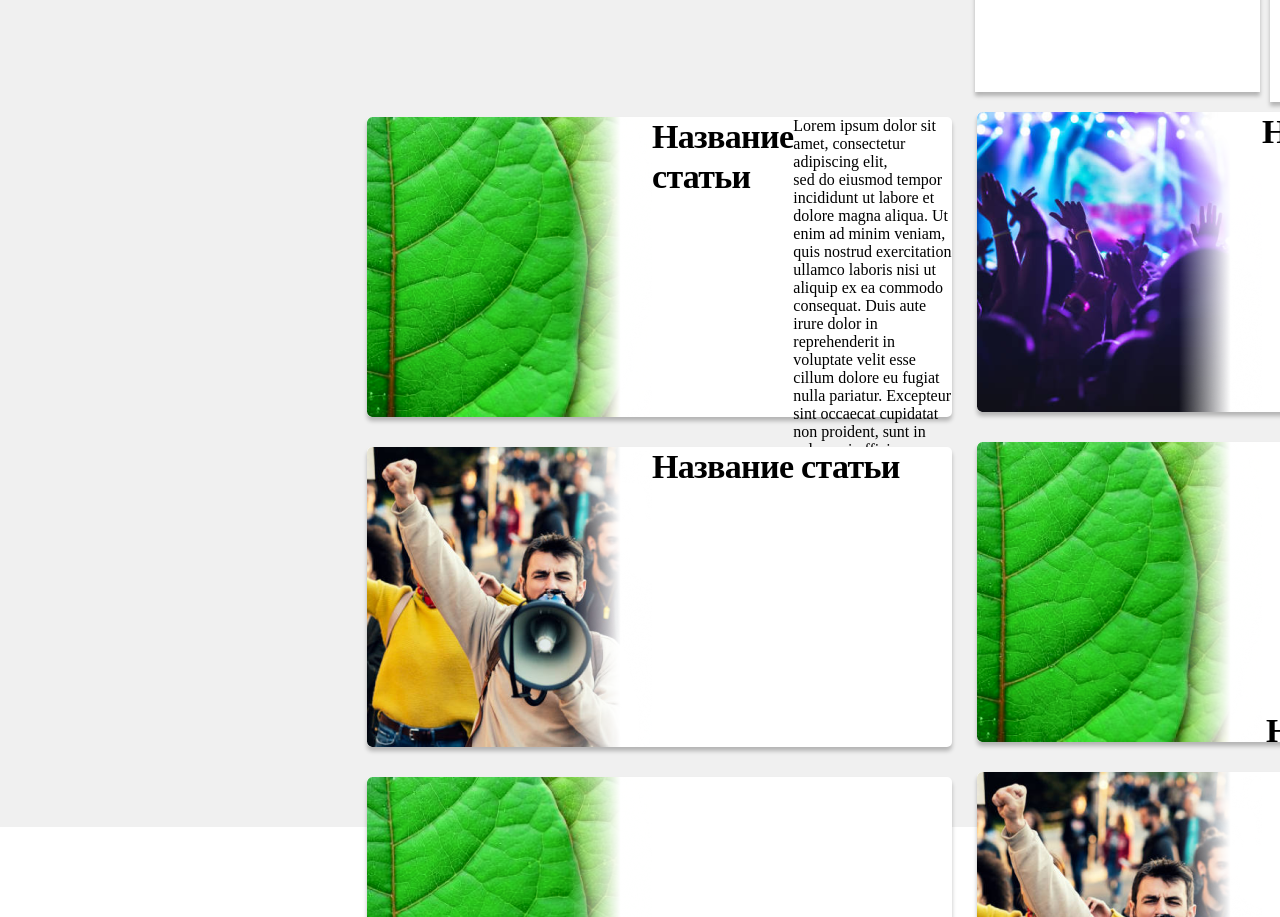
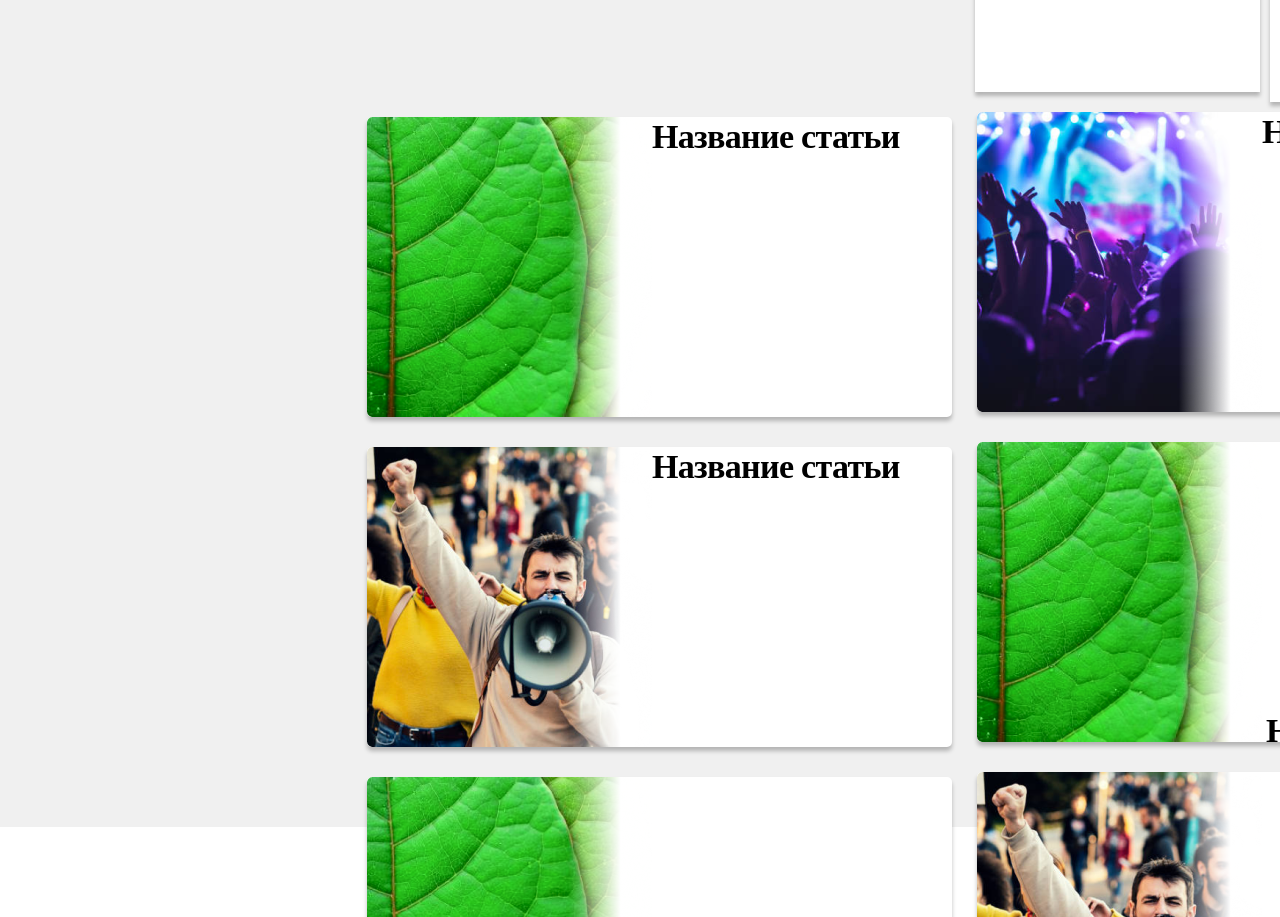
Before and after one commit to Andrey9944/My-blog, a plain HTML site: page index.htm in a window 1280 px wide. Shown: the part 965-1882 px from the top of the page. Drawn offline with Linux system fonts and the light colour scheme.

Commit message:
Update index.htm

```diff
--- a/index.htm
+++ b/index.htm
@@ -60,10 +60,6 @@
             <div class="card-5">
                 <img src="img/image 2 (3).png">
                 <span class="stat-3">Название статьи</span>
-                <p>Lorem ipsum dolor sit amet, consectetur adipiscing elit,<br> sed do eiusmod tempor incididunt ut labore et dolore magna
-                    aliqua. Ut enim ad minim veniam, quis nostrud exercitation ullamco laboris nisi ut aliquip ex ea commodo consequat.
-                    Duis aute irure dolor in reprehenderit in voluptate velit esse cillum dolore eu fugiat nulla pariatur. Excepteur sint
-                    occaecat cupidatat non proident, sunt in culpa qui officia deserunt mollit anim id est laborum.</p>
             </div>
             <div class="card-6">
                 <img src="img/image 2 (4).png">
```
